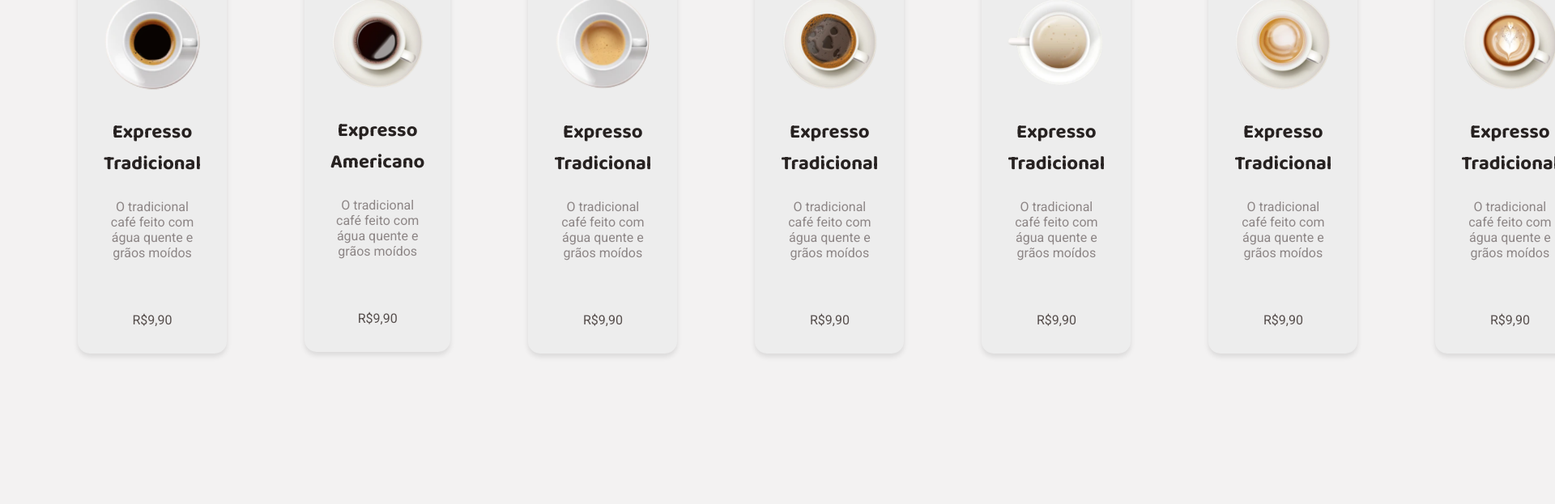
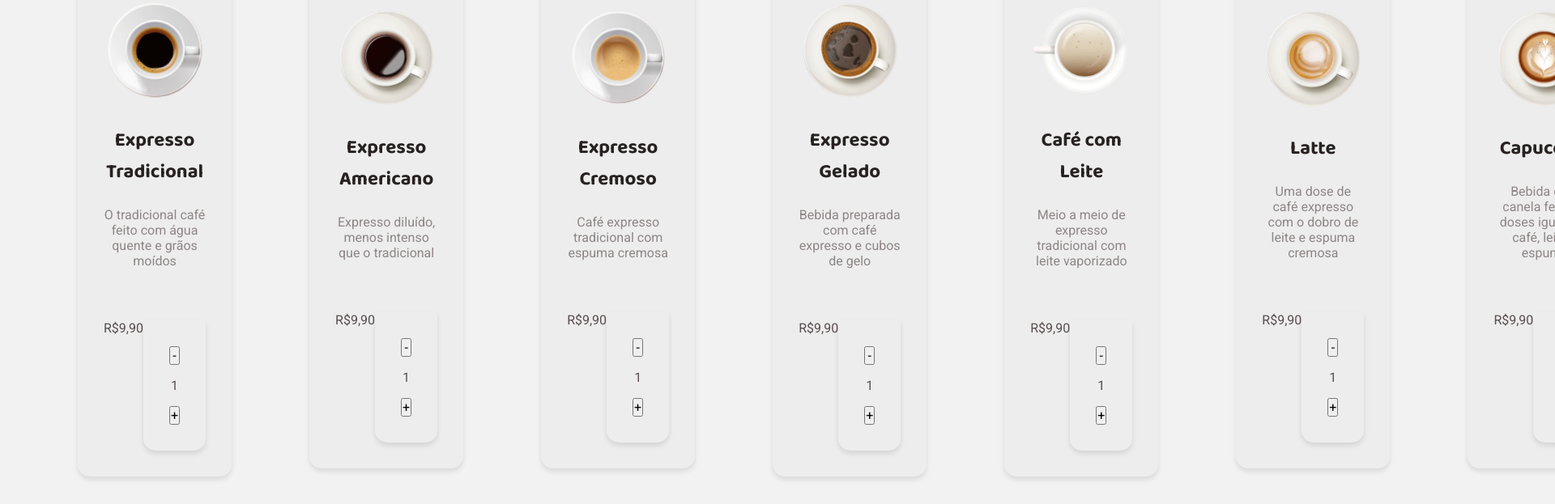
Before and after one commit to 2305ray/coffee-ignite-ts, a React (Vite) app: page / in a window 1280 px wide. Shown: the part 933-1556 px from the top of the page at 81% size, 1920 px wide, since content can reach past the window. Before the commit the page ends 1418 px from the top, so only its background shows below. Built offline with nearby package versions, Linux system fonts and the light colour scheme.

Commit message:
id como key no map

```diff
--- a/src/components/Pages/home/index.tsx
+++ b/src/components/Pages/home/index.tsx
@@ -1,107 +1,117 @@
 import React from "react";
 import café from '../../../assets/café.svg';
 import { ComprasDeCafe } from './cafés'
-import { expressoTradicional, expressoAmericano,expressoCremoso,expressoGelado,
+import { expressoTradicional, expressoAmericano, expressoCremoso, expressoGelado,
   caféComLeite, latte, capuccino, macchiato, mocaccino, chocolateQuente, cubano,
   havaiano, arabe, irlandes } from './cafesSvg';
 import { Package, ShoppingCart, Timer, Coffee } from "phosphor-react";
 import { ContainerCoffee, QualitysBrandConatiner, SeparatorImage } from './styles';
 
-
 interface CoffeeProps {
-  image: string;       // Caminho da imagem
-  title: string;       // Título do café
-  description: string; // Descrição do café
+  image: string;
+  title: string;
+  description: string;
   footer: string;
-
 }
 
 export const coffeeList = [
   {
+    id: 1,
     image: expressoTradicional,
     title: "Expresso Tradicional",
     description: "O tradicional café feito com água quente e grãos moídos",
     footer: 'R$9,90'
   },
   {
+     id: 2,
      image: expressoAmericano,
      title: "Expresso Americano",
-    description: "O tradicional café feito com água quente e grãos moídos",
+     description: "Expresso diluído, menos intenso que o tradicional",
      footer: 'R$9,90'
   },
   {
+    id: 3,
     image: expressoCremoso,
-    title: "Expresso Tradicional",
-    description: "O tradicional café feito com água quente e grãos moídos",
+    title: "Expresso Cremoso",
+    description: "Café expresso tradicional com espuma cremosa",
     footer: 'R$9,90'
   },
   {
+    id: 4,
     image: expressoGelado,
-    title: "Expresso Tradicional",
-    description: "O tradicional café feito com água quente e grãos moídos",
+    title: "Expresso Gelado",
+    description: "Bebida preparada com café expresso e cubos de gelo",
     footer: 'R$9,90'
   },
   {
+    id: 5,
     image: caféComLeite,
-    title: "Expresso Tradicional",
-    description: "O tradicional café feito com água quente e grãos moídos",
+    title: "Café com Leite",
+    description: "Meio a meio de expresso tradicional com leite vaporizado",
+    footer: 'R$9,90' },
+  {
+    id: 6,
+    image: latte,
+    title: "Latte",
+    description: "Uma dose de café expresso com o dobro de leite e espuma cremosa",
     footer: 'R$9,90'
   },
   {
-    image: latte,
-    title: "Expresso Tradicional",
-    description: "O tradicional café feito com água quente e grãos moídos",
+    id: 7,
+    image: capuccino,
+    title: "Capuccino",
+    description: "Bebida com canela feita de doses iguais de café, leite e espuma",
     footer: 'R$9,90'
   },
   {
-    image: capuccino,
-    title: "Expresso Tradicional",
-    description: "O tradicional café feito com água quente e grãos moídos",
+    id: 8,
+    image: macchiato,
+    title: "Macchiato",
+    description: "Café expresso misturado com um pouco de leite quente e espuma",
     footer: 'R$9,90'
   },
   {
-    image:  macchiato,
-    title: "Expresso Tradicional",
-    description: "O tradicional café feito com água quente e grãos moídos",
+    id: 9,
+    image: mocaccino,
+    title: "Mocaccino",
+    description: "Café expresso com calda de chocolate, pouco leite e espuma",
     footer: 'R$9,90'
   },
   {
-    image: mocaccino,
-    title: "Expresso Tradicional",
-    description: "O tradicional café feito com água quente e grãos moídos",
+    id: 10,
+    image: chocolateQuente,
+    title: "Chocolate Quente",
+    description: "Bebida feita com chocolate dissolvido no leite quente e café",
     footer: 'R$9,90'
   },
   {
-    image: chocolateQuente,
-    title: "Expresso Tradicional",
-    description: "O tradicional café feito com água quente e grãos moídos",
+    id: 11,
+    image: cubano,
+    title: "Cubano",
+    description: "Drink gelado de café expresso com rum, creme de leite e hortelã",
     footer: 'R$9,90'
   },
   {
-    image: cubano,
-    title: "Expresso Tradicional",
-    description: "O tradicional café feito com água quente e grãos moídos",
+    id: 12,
+    image: havaiano,
+    title: "Havaiano",
+    description: "Bebida adocicada preparada com café e leite de coco",
     footer: 'R$9,90'
   },
   {
-    image:  havaiano,
-    title: "Expresso Tradicional",
-    description: "O tradicional café feito com água quente e grãos moídos",
+    id: 13,
+    image: arabe,
+    title: "Árabe",
+    description: "Bebida preparada com grãos de café árabe e especiarias",
     footer: 'R$9,90'
   },
   {
-    image:  arabe,
-    title: "Expresso Tradicional",
-    description: "O tradicional café feito com água quente e grãos moídos",
+    id: 14,
+    image: irlandes,
+    title: "Irlandês",
+    description: "Bebida a base de café, uísque irlandês, açúcar e chantilly",
     footer: 'R$9,90'
-  },
-  {
-    image: irlandes,
-    title: "Expresso Tradicional",
-    description: "O tradicional café feito com água quente e grãos moídos",
-    footer: 'R$9,90'
-  },
-
+  }
 ];
 
 export function BuyACoffee({ image, title, description, footer }: CoffeeProps) {
@@ -109,25 +119,22 @@
     <ComprasDeCafe>
       <div>
         <header>
-                  <img src={image} />
+          <img src={image} alt={`Imagem do ${title}`} />
         </header>
-
-
         <h5>{title}</h5>
         <p>{description}</p>
-
-
-              <footer>{footer}</footer>
+        <footer>
+          {footer}
+          <div>
+            <button type="button">-</button>
+            <span>1</span>
+            <button type="button">+</button>
           </div>
-
-
-
-
-
+        </footer>
+      </div>
     </ComprasDeCafe>
-)
+  );
 }
-
 
 export function Home() {
   return (
@@ -141,7 +148,7 @@
             <QualitysBrandConatiner>
               <div>
                 <p>
-                        <span className="ShoppingCart ">
+                  <span className="ShoppingCart">
                     <ShoppingCart size={22} weight="fill" />
                   </span>
                   Compra simples e segura
@@ -164,7 +171,6 @@
                   </span>
                   Entrega rápida e rastreada
                 </p>
-
               </div>
 
               <div>
@@ -176,24 +182,21 @@
                 </p>
               </div>
             </QualitysBrandConatiner>
-
-
           </div>
-          <img src={café} alt="Café" />
+          <img src={café} alt="Imagem de um café" />
         </SeparatorImage>
       </ContainerCoffee>
 
       <ContainerCoffee>
-          {coffeeList.map((coffee, index) => (
+        {coffeeList.map((coffee) => (
           <BuyACoffee
-          key={index}  // A chave única para cada item da lista
+            key={coffee.id}
             image={coffee.image}
             title={coffee.title}
             description={coffee.description}
             footer={coffee.footer}
           />
         ))}
-
       </ContainerCoffee>
     </div>
   );
```
Lines whose indentation alone changed are shown as unchanged.
